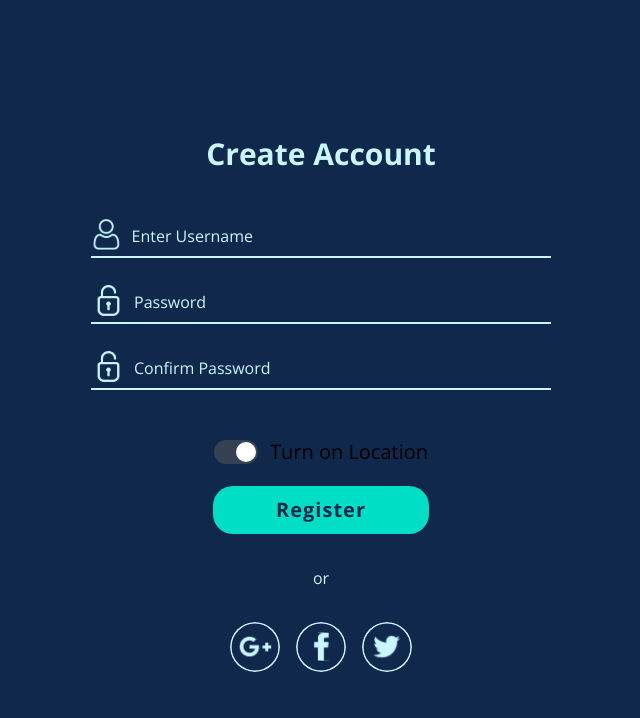
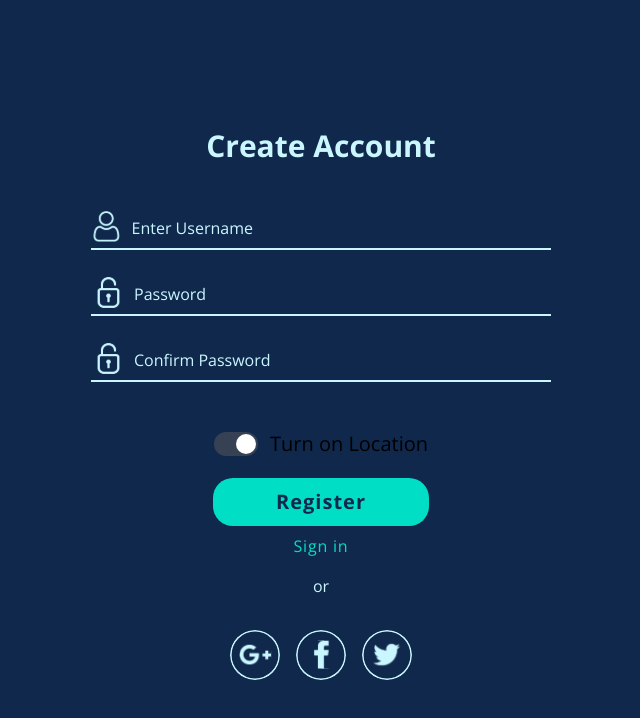
Before and after one commit to 01mehran/react-weather-app, a React (Vite) app: page /signUp in a window 1280 px wide. Shown: the top 718 px of the page, without its empty margins (319-959 px from the left). Built offline with nearby package versions, Linux system fonts and the light colour scheme; no server answers.

Commit message:
fix: add sign-in link on the sign-up page

```diff
--- a/src/components/ByDayWeather.jsx
+++ b/src/components/ByDayWeather.jsx
@@ -1,11 +1,10 @@
 import { GetWeatherIcon } from "@/utils/GetWeatherIcon";
-import { useWeatherData } from "../context/WeatherContext";
+import { useWeatherData } from "@/context/WeatherContext";
 
 export const ByDayWeather = ({ data }) => {
-
-const {renderLocationName} = useWeatherData();
+  const { renderLocationName } = useWeatherData();
   return (
-    <div className="grid 2xl:grid-cols-3 gap-5 md:grid-cols-2">
+    <div className="grid gap-5 md:grid-cols-2 2xl:grid-cols-3">
       {data.dailyForecast.map((d) => (
         <div
           className="bg-navy-light-2 sticky top-0 flex items-center justify-between gap-2 rounded-xl px-4"
--- a/src/components/Dashboard.jsx
+++ b/src/components/Dashboard.jsx
@@ -9,9 +9,8 @@ import { useToggleDashboard } from "@/context/DashboardContext";
 import { useImages } from "@images/useImages";
 
 export const Dashboard = () => {
-  const { isDashboardOpen, toggleDashboard, setIsDashboardOpen } =
-    useToggleDashboard();
-  const [userName, setUserName] = useState("");
+  const { isDashboardOpen, toggleDashboard } = useToggleDashboard();
+  const [userName, setUserName] = useState("") ;
   const [userId, setUserId] = useState("");
   const location = useLocation();
   const [image, setImage] = useState(
@@ -78,10 +77,10 @@ export const Dashboard = () => {
             )}
           </div>
           <p className="text-lightBlue absolute top-25 left-6 text-xl font-bold tracking-wider">
-            {userName}
+            {userName || "username"}
           </p>
           <span className="text-lightBlue font-normmal absolute top-32 left-6 text-sm tracking-wider uppercase">
-            {userId}
+            {userId || "userid"}
           </span>
         </div>
         {/* middle */}
--- a/src/pages/DailyWeather.jsx
+++ b/src/pages/DailyWeather.jsx
@@ -24,7 +24,7 @@ export const DailyWeather = () => {
     if (savedTab) {
       setCurrentTab(savedTab);
     }
-  }, [])
+  }, []);
 
   const { data, error } = useWeatherData();
   const months = [
@@ -61,7 +61,7 @@ export const DailyWeather = () => {
         </p>
       )}
       <Header />
-      <main className="mx-auto mt-6 flex h-full w-full max-w-[500px] flex-col px-4 small:max-w-[800px] xl:translate-x-30 2xl:max-w-[1100px]">
+      <main className="small:max-w-[800px] mx-auto mt-6 flex h-full w-full max-w-[500px] flex-col px-4 xl:translate-x-30 2xl:max-w-[1100px]">
         {/* Day/Month */}
         <div className="text-lightBlue mb-5">
           <article className="flex items-center justify-between">
--- a/src/pages/SignUp.jsx
+++ b/src/pages/SignUp.jsx
@@ -5,7 +5,7 @@ import { Spinner } from "@/components/Spinner";
 
 // Libraries
 import { useState } from "react";
-import { useNavigate } from "react-router-dom";
+import { Link, useNavigate } from "react-router-dom";
 import { useMutation } from "@tanstack/react-query";
 
 //Image;
@@ -121,13 +121,21 @@ export const SignUp = () => {
           )}
           <ToggleButton />
           {/* Regester button */}
-          <div className="mt-4 space-y-8 text-center">
+          <div className="mt-4 space-y-4 text-center">
+            <div className="mx-auto flex w-fit flex-col items-center gap-2">
               <button
                 type="submit"
                 className={`bg-blue text-navy small:w-54 small:text-xl mx-auto block h-12 w-[50vw] cursor-pointer rounded-[20px] text-[5.5vw] font-bold tracking-wider transition duration-200 hover:translate-y-0.5 ${isPending ? "pointer-events-none opacity-50" : ""}`}
               >
                 {isPending ? <Spinner /> : "Register"}
               </button>
+              <Link
+                to="/"
+                className="text-blue small:text-base px-2 font-normal tracking-wider"
+              >
+                Sign in
+              </Link>
+            </div>
             <span className="text-lightBlue">or</span>
           </div>
         </form>
--- a/src/pages/UserProfile.jsx
+++ b/src/pages/UserProfile.jsx
@@ -40,8 +40,8 @@ export const UserProfile = () => {
 
     if (file) {
       const reader = new FileReader();
-      reader.onloadend = () => {
-        const based64 = reader.result;
+      reader.onload = () => {
+        let based64 = reader.result;
         setUserProfileImage(based64);
         localStorage.setItem("userProfileImage", based64);
 
--- a/vite.config.js
+++ b/vite.config.js
@@ -19,5 +19,6 @@ export default defineConfig({
   },
   server: {
     port: 3004,
+    open: true,
   },
 });
```
Lines whose indentation alone changed are shown as unchanged.
